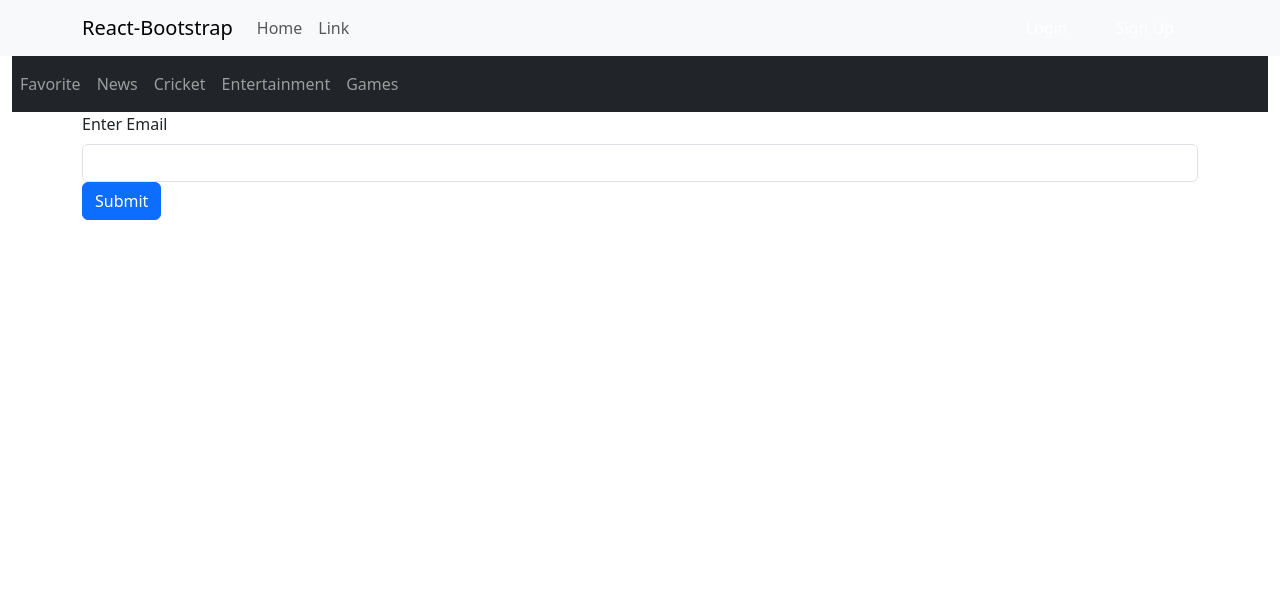
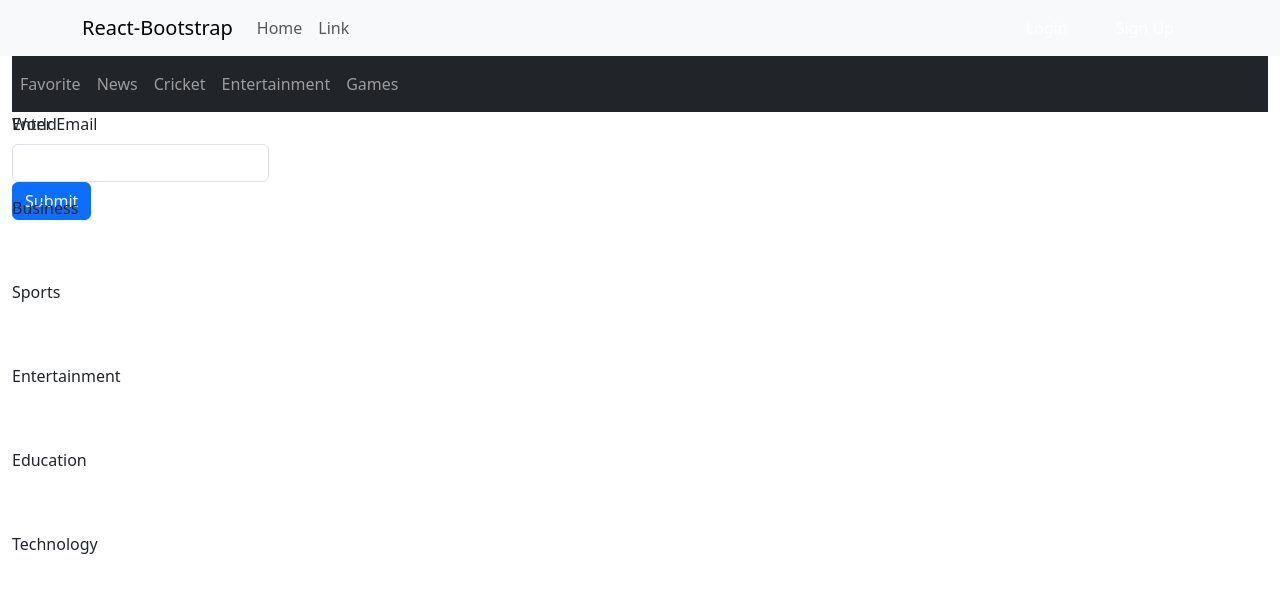
Before and after one commit to AakashGaur03/MultiVerseHub, a React (Vite) app in the folder Frontend/: page /forgot-password in a window 1280 px wide. Shown: the top 592 px of the page. Built offline with nearby package versions, Linux system fonts and the light colour scheme.

Commit message:
Rough Structure of News In Register and Siderbar UI Layout

```diff
--- a/Frontend/src/App.jsx
+++ b/Frontend/src/App.jsx
@@ -1,6 +1,6 @@
 import "bootstrap/dist/css/bootstrap.min.css";
 import { BrowserRouter as Router, Route, Routes } from "react-router-dom";
-import { Container } from "react-bootstrap";
+import { Col, Container, Row } from "react-bootstrap";
 import {
   ForgotPassword,
   NavbarComp,
@@ -13,6 +13,7 @@ import {
   Favorite,
   Cricket,
   Entertainment,
+  Sidebar,
 } from "./index";
 import Games from "./Components/Games/Games";
 
@@ -22,19 +23,39 @@ function App() {
       <Router>
         <NavbarComp />
         <OptionContainer />
-        <Container className="restOfComponets">
+        <Container fluid className="restOfComponets">
+          {/* <div className="d-flex">
+            <Sidebar />
+            <Routes>
+              <Route path="/news" element={<News />} />
+              <Route path="/favorites" element={<Favorite />} />
+              <Route path="/cricket" element={<Cricket />} />
+              <Route path="/entertainment" element={<Entertainment />} />
+              <Route path="/games" element={<Games />} />
+            </Routes>
+          </div>
+          <Routes>
+            <Route path="/login" element={<Login />} />
+            <Route path="/logout" element={<Logout />} />
+            <Route path="/" element={<Dashboard />} />
+            <Route path="/register" element={<Registration />} />
+            <Route path="/forgot-password" element={<ForgotPassword />} />
+          </Routes> */}
+          <div className="d-flex">
+          <Sidebar />
           <Routes>
             <Route path="/" element={<Dashboard />} />
-            <Route path="/register" element={<Registration />} />
-            <Route path="/login" element={<Login />} />
-            <Route path="/logout" element={<Logout />} />
-            <Route path="/forgot-password" element={<ForgotPassword />} />
             <Route path="/news" element={<News />} />
             <Route path="/favorites" element={<Favorite />} />
             <Route path="/cricket" element={<Cricket />} />
             <Route path="/entertainment" element={<Entertainment />} />
             <Route path="/games" element={<Games />} />
+            <Route path="/login" element={<Login />} />
+            <Route path="/logout" element={<Logout />} />
+            <Route path="/register" element={<Registration />} />
+            <Route path="/forgot-password" element={<ForgotPassword />} />
           </Routes>
+        </div>
         </Container>
       </Router>
     </>
--- a/Frontend/src/Components/News/News.jsx
+++ b/Frontend/src/Components/News/News.jsx
@@ -1,6 +1,6 @@
 import React, { useEffect, useState } from "react";
 import { Button, Card, Col, Form, Row } from "react-bootstrap";
-import { truncateText } from "../../index";
+import { Sidebar, truncateText } from "../../index";
 import { getNews } from "../../Features";
 import { useDispatch, useSelector } from "react-redux";
 
@@ -29,7 +29,7 @@ const News = () => {
   return (
     <div>
       News
-      {theme==="Dark" &&<Form onSubmit={handleSubmitNews}>
+      {<Form onSubmit={handleSubmitNews}>
         <Form.Label htmlFor="searchQuery">Search</Form.Label>
         <Form.Control
           type="text"
@@ -89,7 +89,6 @@ const News = () => {
                 </Row>
               </Col>
               <Col lg={3}>
-                {/* Render the remaining news separately */}
                 {newsData.slice(6).map((news, index) => (
                   <div key={index}>
                     <Card style={{ width: "18rem" }}>
--- /dev/null
+++ b/Frontend/src/Components/Sidebar/Sidebar.jsx
@@ -0,0 +1,20 @@
+import React from 'react'
+
+const Sidebar = () => {
+  return (
+    <>
+      <div className='min-w-52'>
+        <ul className='sidebarFixedSide bg-slate-300 min-w-52'>
+            <li><a href="">World</a></li>
+            <li><a href="">Business</a></li>
+            <li><a href="">Sports</a></li>
+            <li><a href="">Entertainment</a></li>
+            <li><a href="">Education</a></li>
+            <li><a href="">Technology</a></li>
+        </ul>
+      </div>
+    </>
+  )
+}
+
+export default Sidebar
--- a/Frontend/src/index.css
+++ b/Frontend/src/index.css
@@ -1,9 +1,8 @@
-
 @tailwind base;
 @tailwind components;
 @tailwind utilities;
 
-.backColor{
+.backColor {
   padding: 50px;
   background-color: rgb(74, 66, 66);
 }
@@ -14,11 +13,20 @@
 }
 
 .posFixedAtTop {
+  z-index: 5;
   position: fixed;
   top: 0;
   left: 0;
   width: 100%;
 }
-  .posFixedAtTop  + .restOfComponets{
+.posFixedAtTop + .restOfComponets {
   padding-top: 50px;
 }
+
+.sidebarFixedSide {
+  position: fixed;
+  display: flex;
+  flex-direction: column;
+  gap: 60px;
+  min-height: calc(100vh - 112px);
+}
--- a/Frontend/src/index.js
+++ b/Frontend/src/index.js
@@ -6,6 +6,7 @@ import Entertainment from "./Components/Entertainment/Entertainment.jsx";
 import Cricket from "./Components/Cricket/Cricket.jsx";
 import News from "./Components/News/News.jsx";
 import Favorite from "./Components/Favorites/Favorite.jsx";
+import Sidebar from "./Components/Sidebar/Sidebar.jsx";
 import {
   OtpForm,
   ForgotPassword,
@@ -50,5 +51,7 @@ export {
   Cricket,
   News,
   Favorite,
-  truncateText
+  truncateText,
+  Games,
+  Sidebar,
 };
```
Lines whose indentation alone changed are shown as unchanged.
